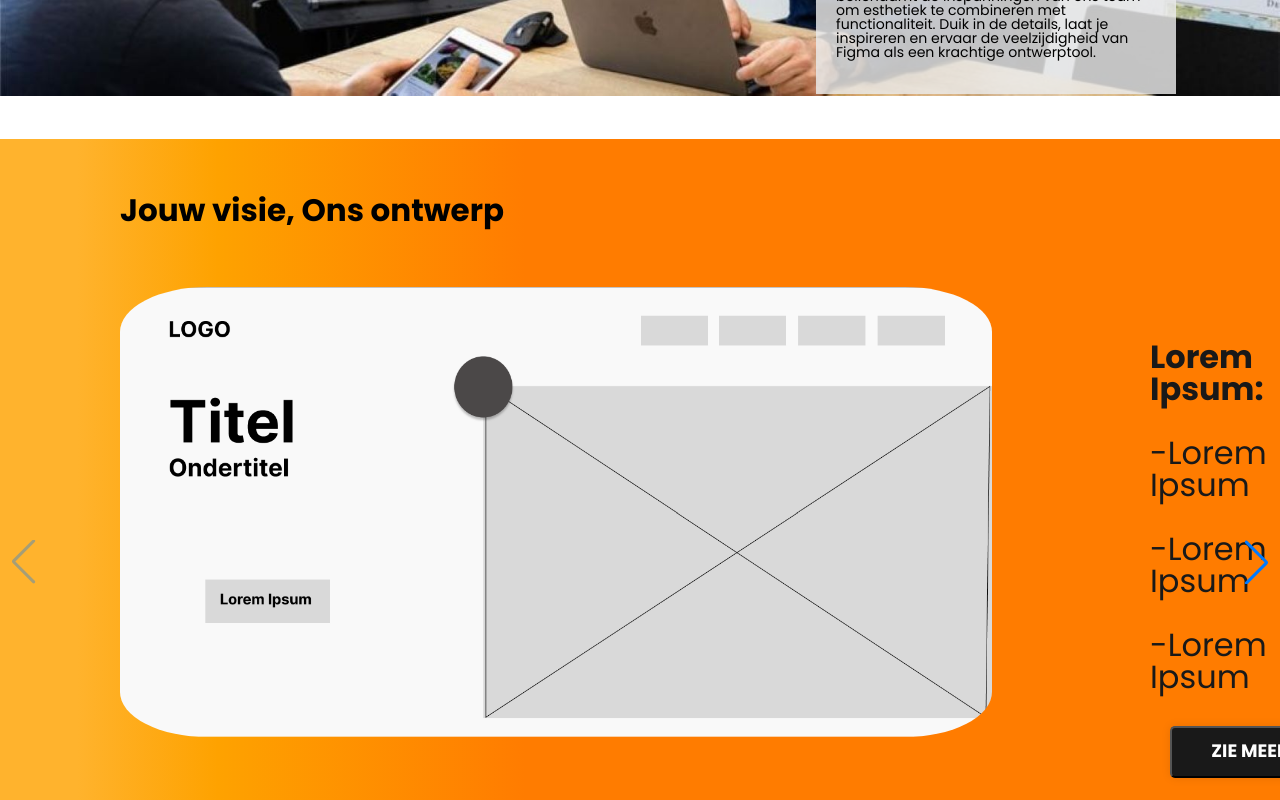
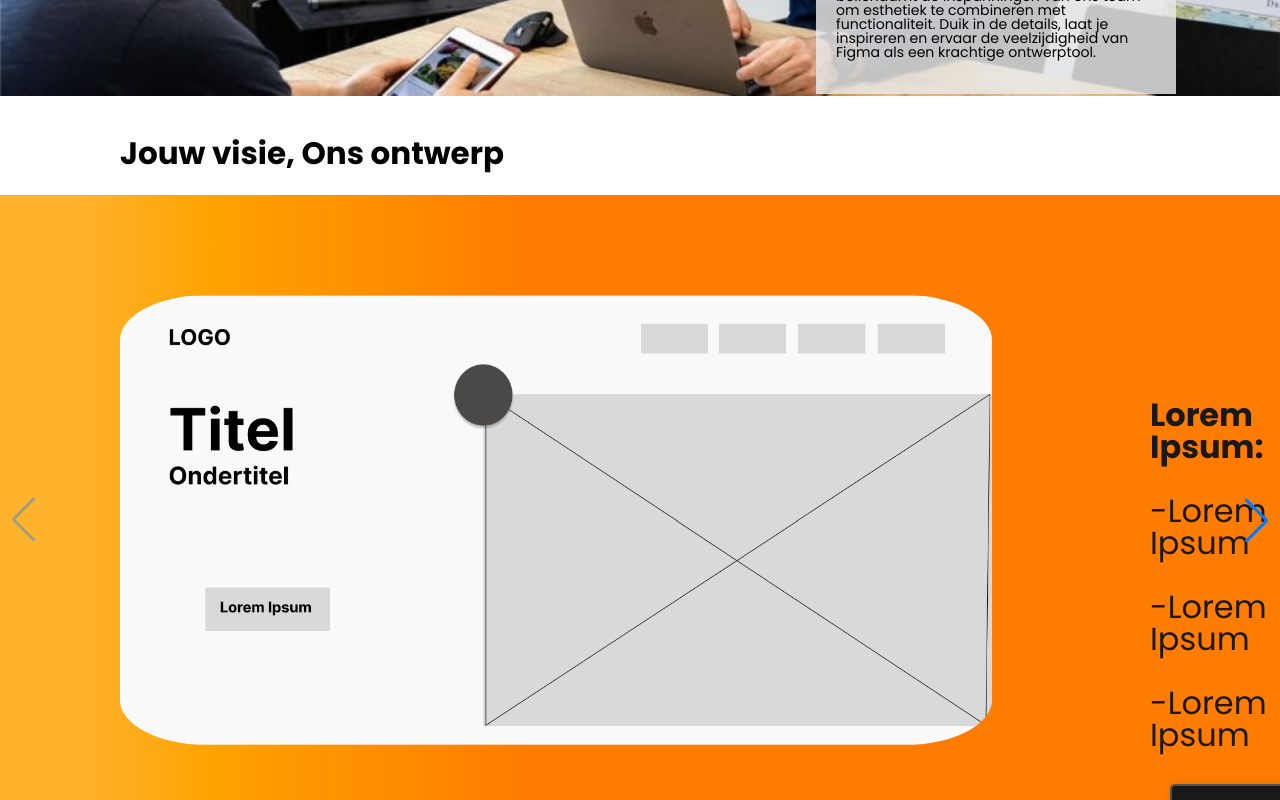
Before and after one commit to RDJL2003/Landingspagina, an Angular app: page / in a window 1280 px wide. Shown: the part 520-1320 px from the top of the page. Built offline with nearby package versions, Linux system fonts and the light colour scheme.

Commit message:
Swiper fixed

```diff
--- a/src/app/swiper/swiper.component.html
+++ b/src/app/swiper/swiper.component.html
@@ -1,6 +1,5 @@
 
-<body>
-  <br>
+
   <h2 class="Titel">Jouw visie, Ons ontwerp</h2>
 <swiper-container
 navigation="true"
@@ -40,4 +39,3 @@ pagination-clickable="true"
     </a>
   </swiper-slide>
 </swiper-container>
-</body>
--- a/src/app/swiper/swiper.component.scss
+++ b/src/app/swiper/swiper.component.scss
@@ -13,7 +13,7 @@ body{
     line-height: normal;
     margin-left: 120px;
     position: relative;
-    top: 15px;
+    margin-bottom: 25px;
 }
 
 .Titeldesign{
@@ -51,7 +51,7 @@ swiper-slide{
         border-radius: 10%;
         margin-left: 120px;
         position: relative;
-        top: 50px;
+        margin-top: 100px;
     }
     height: 650px;
 
```
